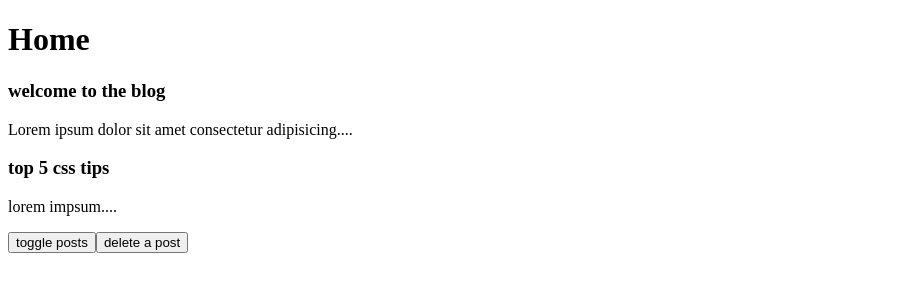
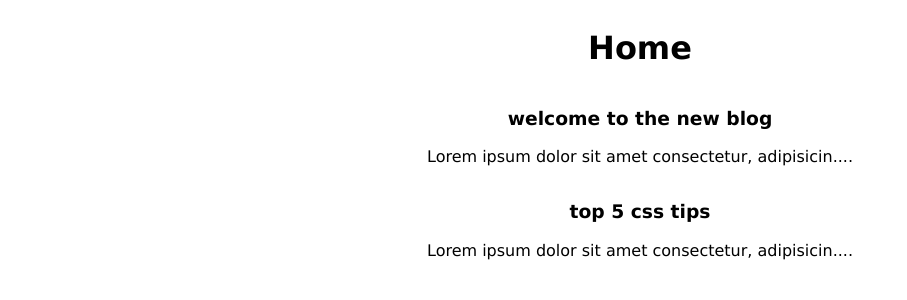
Before and after one commit to pikkukurkku/vue_blog, a Vue app: page / in a window 1280 px wide. Shown: the top 300 px of the page, without its empty margins (0-907 px from the left). Built offline with nearby package versions, Linux system fonts and the light colour scheme; data requests are answered from the project's data file.

Commit message:
fetching data in setup

```diff
--- /dev/null
+++ b/data/db.json
@@ -0,0 +1,16 @@
+{
+  "posts": [
+    {
+      "id": 1,
+      "title": "welcome to the new blog",
+      "body": "Lorem ipsum dolor sit amet consectetur, adipisicing elit. Qui ullam a est reiciendis. Ut exercitationem assumenda repellat excepturi dolor est, impedit voluptate hic et, ratione perferendis cumque sequi sunt saepe. Magni, possimus! Atque fugit, accusantium provident vero cum consequuntur blanditiis quasi sunt eius sint, tempora officia est. Rem, quas odit.",
+      "tags": ["webdev", "coding", "news"]
+    },
+    {
+      "id": 2,
+      "title": "top 5 css tips",
+      "body": "Lorem ipsum dolor sit amet consectetur, adipisicing elit. Qui ullam a est reiciendis. Ut exercitationem assumenda repellat excepturi dolor est, impedit voluptate hic et, ratione perferendis cumque sequi sunt saepe. Magni, possimus! Atque fugit, accusantium provident vero cum consequuntur blanditiis quasi sunt eius sint, tempora officia est. Rem, quas odit.",
+      "tags": ["webdev", "coding", "css"]
+    }
+  ]
+}
--- a/package.json
+++ b/package.json
@@ -8,6 +8,7 @@
   },
   "dependencies": {
     "core-js": "^3.8.3",
+    "json-server": "^1.0.0-beta.1",
     "vue": "^3.2.13",
     "vue-router": "^4.0.3"
   },
--- a/src/App.vue
+++ b/src/App.vue
@@ -1,28 +1,50 @@
 <template>
   <div class="home">
     <h1>Home</h1>
-    <PostList v-if="showPosts" :posts="posts" />
-    <button @click="showPosts = !showPosts">toggle posts</button>
-    <button @click="posts.pop()">delete a post</button>
+    <div v-if="error">{{ error }}</div>
+    <div v-if="posts.length">
+      <PostList :posts="posts" />
+    </div>
+  <div v-else>Loading...</div>
   </div>
 </template>
 
 <script>
-import PostList from './components/PostList.vue'
+import PostList from "./components/PostList.vue";
 import { ref } from "vue";
 
 export default {
   name: "Home",
   components: { PostList },
   setup() {
-    const posts = ref([
-      {title: 'welcome to the blog', body: 'Lorem ipsum dolor sit amet consectetur adipisicing elit. Accusamus hic nobis quos dolor maxime nihil asperiores modi omnis error tempore. Corporis consequuntur ratione ducimus earum?', id: 1 },
-      {title: 'top 5 css tips', body: 'lorem impsum', id: 2 }
-    ])
+    const posts = ref([]);
+    const error = ref(null);
 
-    const showPosts = ref(true)
+    const load = async () => {
+      try {
+        let data = await fetch("http://localhost:3000/posts");
+        if (!data.ok) {
+          throw Error("no data available");
+        }
+        posts.value = await data.json()
+      } catch (err) {
+        error.value = err.message;
+        console.log(error.value);
+      }
+    };
 
-    return { posts, showPosts };
+    load();
+    return { posts, error };
   },
 };
 </script>
+
+
+<style>
+.home {
+  display: flex;
+  flex-direction: column;
+  text-align: center;
+  font-family: 'Lucida Sans', 'Lucida Sans Regular', 'Lucida Grande', 'Lucida Sans Unicode', Geneva, Verdana, sans-serif;
+}
+</style>
--- a/src/components/PostList.vue
+++ b/src/components/PostList.vue
@@ -30,5 +30,10 @@ export default {
 </script>
 
 <style>
-
+.post-list {
+    display: flex;
+    flex-direction: column;
+    justify-content: center;
+    text-align: center;
+}
 </style>
```
Also changed, not shown: 1 other file (tests, documents, lock files or other folders).
